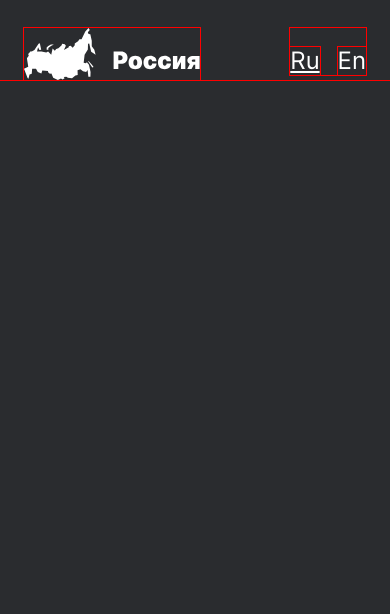
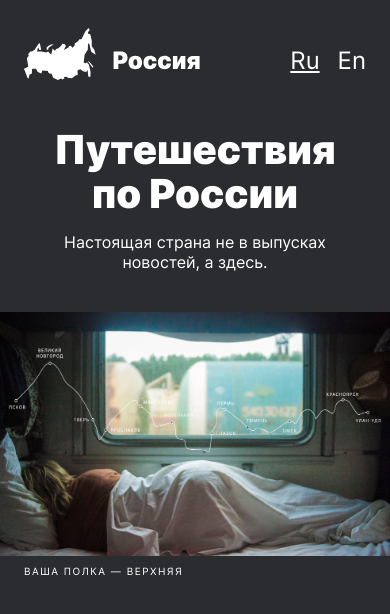
Before and after one commit to tatsenko-m/russian-travel, a plain HTML site: page index.html in a window 390 px wide. Drawn offline with Linux system fonts and the light colour scheme.

Commit message:
Сверстана секция lead

```diff
--- a/blocks/header/__lang-link/header__lang-link.css
+++ b/blocks/header/__lang-link/header__lang-link.css
@@ -8,7 +8,7 @@
   color: #fff;
   -webkit-font-smoothing: antialiased;
   -moz-osx-font-smoothing: grayscale;
-  margin: 0 18px 0 0;
+  margin: 0;
   padding: 0;
   opacity: 1;
   transition: opacity 1s;
@@ -18,10 +18,6 @@
   opacity: 0.8;
 }
 
-.header__lang-link:last-of-type {
-  margin-right: 0;
-}
-
 @media screen and (max-width: 320px) {
   .header__lang-link {
     font-size: 18px;
--- a/blocks/header/__lang-links/header__lang-links.css
+++ b/blocks/header/__lang-links/header__lang-links.css
@@ -2,6 +2,9 @@
   display: flex;
   align-items: flex-end;
   margin: 0 0 5px 0;
+  padding: 0;
+  column-gap: 18px;
+  list-style: none;
 }
 
 @media screen and (max-width: 320px) {
--- /dev/null
+++ b/blocks/lead/__caption/lead__caption.css
@@ -0,0 +1,25 @@
+.lead__caption {
+  font-family: 'Inter';
+  font-style: normal;
+  font-weight: 400;
+  font-size: 10px;
+  line-height: 14px;
+  letter-spacing: 1.5px;
+  text-transform: uppercase;
+  color: #fff;
+  -webkit-font-smoothing: antialiased;
+  -moz-osx-font-smoothing: grayscale;
+  box-sizing: border-box;
+}
+
+@media screen and (max-width: 864px) {
+  .lead__caption {
+    padding-left: 24px;
+  }
+}
+
+@media screen and (max-width: 320px) {
+  .lead__caption {
+    padding-left: 16px;
+  }
+}
--- /dev/null
+++ b/blocks/lead/__card/lead__card.css
@@ -0,0 +1,18 @@
+.lead__card {
+  width: 984px;
+  display: flex;
+  flex-direction: column;
+  margin: 0 auto;
+}
+
+@media screen and (max-width: 1024px) {
+  .lead__card {
+    width: calc(100vw - (48px*2));
+  }
+}
+
+@media screen and (max-width: 864px) {
+  .lead__card {
+    width: 100vw;
+  }
+}
--- /dev/null
+++ b/blocks/lead/__image/lead__image.css
@@ -0,0 +1,5 @@
+.lead__image {
+  width: 100%;
+  object-fit: contain;
+  margin: 0 0 8px 0;
+}
--- /dev/null
+++ b/blocks/lead/__subtitle/lead__subtitle.css
@@ -0,0 +1,28 @@
+.lead__subtitle {
+  max-width: 640px;
+  font-family: 'Inter';
+  font-style: normal;
+  font-weight: 400;
+  font-size: 30px;
+  line-height: 36px;
+  text-align: center;
+  color: #fff;
+  -webkit-font-smoothing: antialiased;
+  -moz-osx-font-smoothing: grayscale;
+  margin: 0 auto 64px;
+}
+
+@media screen and (max-width: 1024px) {
+  .lead__subtitle {
+    margin: 0 auto 56px;
+  }
+}
+
+@media screen and (max-width: 640px) {
+  .lead__subtitle {
+    font-size: 16px;
+    line-height: 20px;
+    max-width: 288px;
+    margin: 0 auto 40px;
+  }
+}
--- /dev/null
+++ b/blocks/lead/__title/lead__title.css
@@ -0,0 +1,22 @@
+.lead__title {
+  max-width: 720px;
+  font-family: 'Inter';
+  font-style: normal;
+  font-weight: 900;
+  font-size: 96px;
+  line-height: 100px;
+  text-align: center;
+  color: #fff;
+  -webkit-font-smoothing: antialiased;
+  -moz-osx-font-smoothing: grayscale;
+  margin: 0 auto 32px;
+}
+
+@media screen and (max-width: 720px) {
+  .lead__title {
+    font-size: 40px;
+    line-height: 44px;
+    max-width: 288px;
+    margin: 0 auto 16px;
+  }
+}
--- /dev/null
+++ b/blocks/lead/lead.css
@@ -0,0 +1,12 @@
+.lead {
+  display: flex;
+  flex-direction: column;
+  padding: 56px 0 0 0;
+  box-sizing: border-box;
+}
+
+@media screen and (max-width: 1024px) {
+  .lead {
+    padding: 48px 0 0 0;
+  }
+}
--- a/index.css
+++ b/index.css
@@ -6,6 +6,13 @@
 @import url(./blocks/header/__lang-links/header__lang-links.css);
 @import url(./blocks/header/__lang-link/header__lang-link.css);
 @import url(./blocks/header/__lang-link/_selected/header__lang-link_selected.css);
+
+@import url(./blocks/lead/lead.css);
+@import url(./blocks/lead/__title/lead__title.css);
+@import url(./blocks/lead/__subtitle/lead__subtitle.css);
+@import url(./blocks/lead/__card/lead__card.css);
+@import url(./blocks/lead/__image/lead__image.css);
+@import url(./blocks/lead/__caption/lead__caption.css);
 
 @font-face {
   font-family: 'Inter';
@@ -34,6 +41,6 @@
        url(./vendor/fonts/Inter-Black.ttf) format('truetype');
 }
 
-* {
+/* {
   outline: 1px solid red;
-}
+} */
--- a/index.html
+++ b/index.html
@@ -9,10 +9,20 @@
 <body class="page">
   <header class="header">
     <img class="header__logo" src="./images/header-logo.svg" alt="Логотип Россия">
-    <div class="header__lang-links">
-      <a class="header__lang-link header__lang-link_selected" href="#">Ru</a>
-      <a class="header__lang-link" href="#">En</a>
-    </div>
+    <ul class="header__lang-links">
+      <li><a class="header__lang-link header__lang-link_selected" href="#">Ru</a></li>
+      <li><a class="header__lang-link" href="#">En</a></li>
+    </ul>
   </header>
+  <main>
+    <section class="lead">
+      <h1 class="lead__title">Путешествия по России</h1>
+      <p class="lead__subtitle">Настоящая страна не в выпусках новостей, а здесь.</p>
+      <div class="lead__card">
+        <img class="lead__image" src="./images/lead-polka.jpg" alt="Картинка с маршрутом">
+        <span class="lead__caption">ваша полка — верхняя</span>
+      </div>
+    </section>
+  </main>
 </body>
 </html>
```
